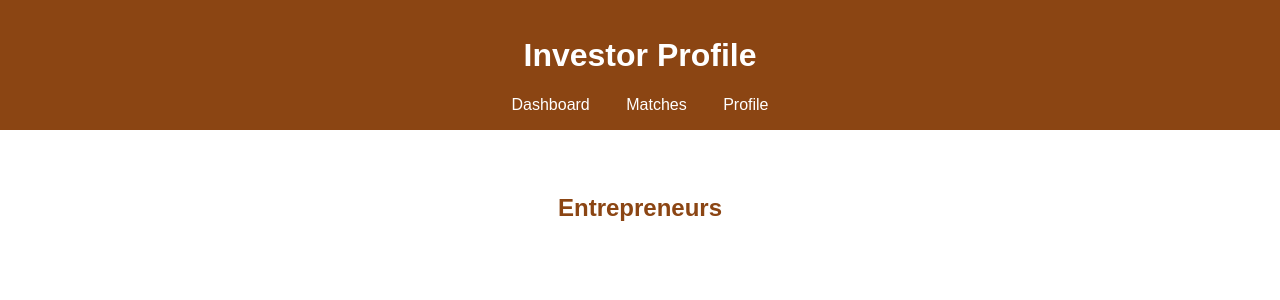
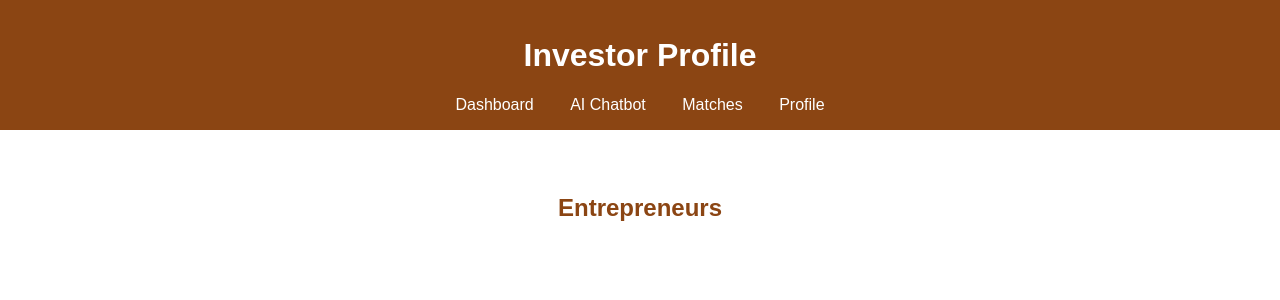
Before and after one commit to MohamedAazil/investo, a Django app: page /investor_matches/ in a window 1280 px wide. Shown: the top 300 px of the page. Run offline with Django 5.2, Linux system fonts and the light colour scheme.

Commit message:
Update base2.html

```diff
--- a/idea_project/ideas/templates/base2.html
+++ b/idea_project/ideas/templates/base2.html
@@ -12,6 +12,7 @@
         <h1>Investor Profile</h1>
         <nav>
             <a href="{% url 'investor_dashboard' %}">Dashboard</a>
+            <a href="{% url 'investor_chatbot' %}">AI Chatbot</a>
             <a href="{% url 'investor_matches' %}">Matches</a>
             <a href="{% url 'edit_investor_profile' %}">Profile</a>
         </nav>
```
